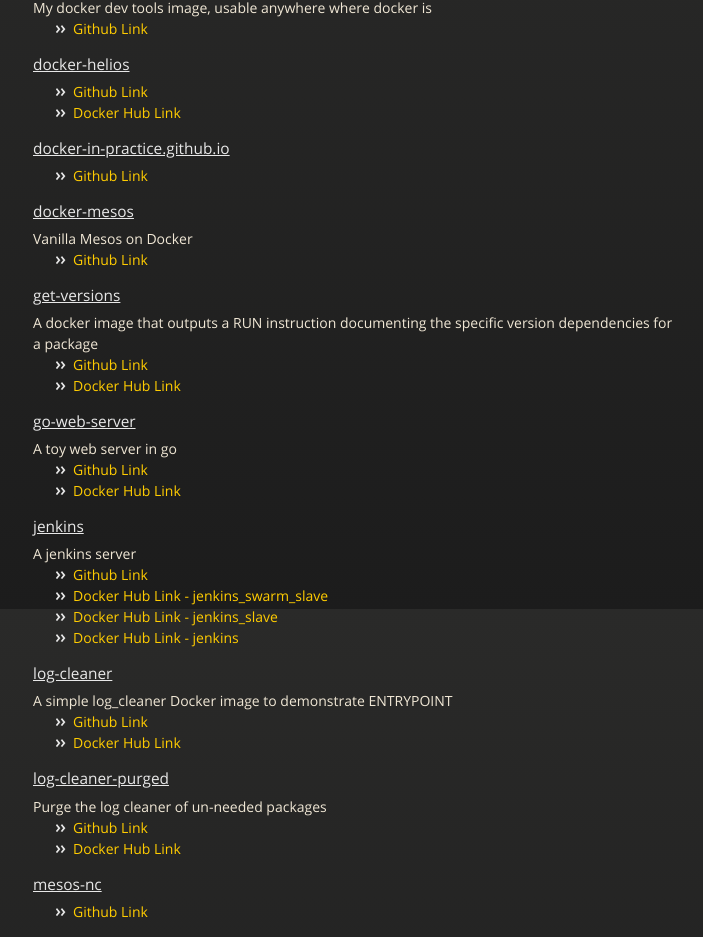
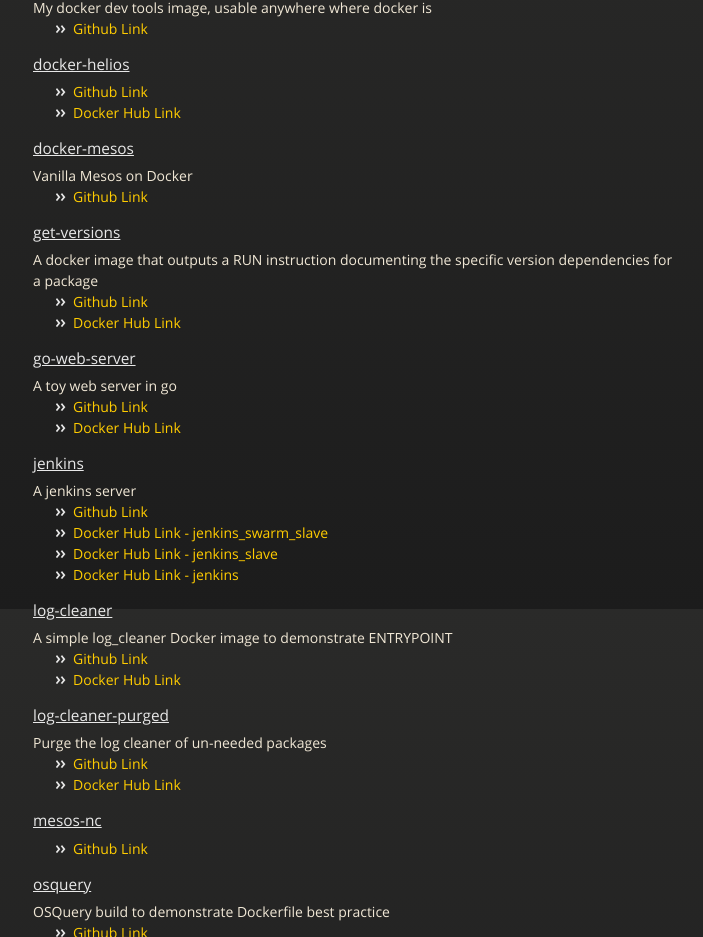
Before and after one commit to docker-in-practice/docker-in-practice.github.io, a plain HTML site: page index.html in a window 1280 px wide. Shown: the part 991-1928 px from the top of the page, without its empty margins (282-985 px from the left). Drawn offline with nearby package versions, Linux system fonts and the light colour scheme.

Commit message:
Ignore dip site

```diff
--- a/index.html
+++ b/index.html
@@ -86,6 +86,7 @@
     // Create initial list with gh repos
     for (i = 0; i < ghrepos.length; i++) {
       ghr = ghrepos[i];
+      if (ghr.name === 'docker-in-practice.github.io') { continue; }
       repolist.push({
         'ghname': ghr.name,
         'ghdesc': ghr.description,
```
